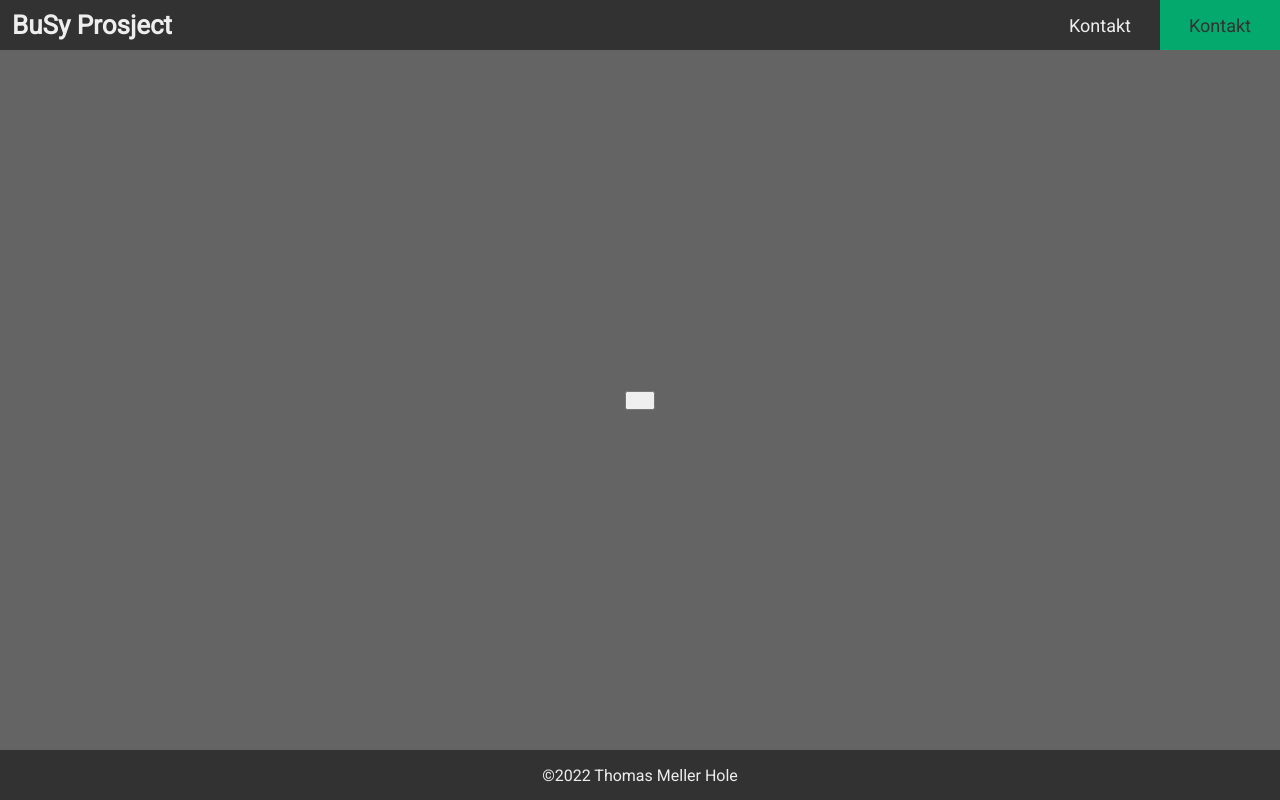
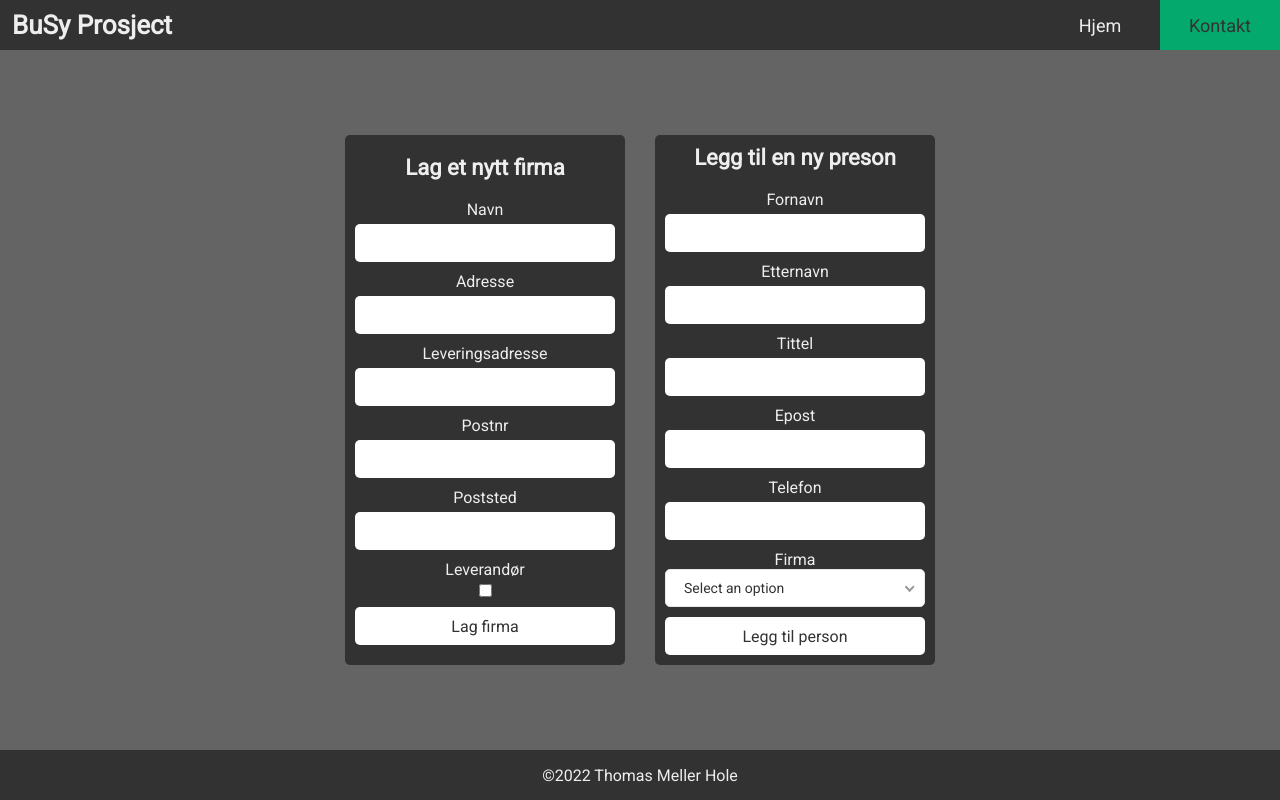
Before and after one commit to proff001/SchoolWebDevelopment, a PHP site: page /Busy/module/kontakt/ in a window 1280 px wide. Run offline with PHP 8.4, Linux system fonts and the light colour scheme; data that the repository does not hold is empty; some libraries are stand-ins or nearby versions.

Commit message:
Begynt med forms og la til nice-select2 library

```diff
--- a/Busy/index.php
+++ b/Busy/index.php
@@ -17,12 +17,12 @@
 			<div class="navItem flexAlignCenter active">Hjem</div>
 		</header>
 
-		<div id="content">
+		<div id="content" class="flexAlignCenter">
 			<button id="test">
 				Test
 			</button>
 		</div>
 
-		<footer>&#169;2022 Thomas Meller Hole</footer>
+		<footer class="flexAlignCenter">&#169;2022 Thomas Meller Hole</footer>
 	</body>
 </html>
--- a/Busy/module/kontakt/index.php
+++ b/Busy/module/kontakt/index.php
@@ -2,25 +2,63 @@
 <html lang="no">
 	<head>
 		<title>BuSy</title>
-		<!-- <link rel="stylesheet" href="style.css"> -->
+		<!-- <link rel="stylesheet" href="/Busy/style.css"> -->
 		<link rel="preconnect" href="https://fonts.gstatic.com" />
 		<link href="https://fonts.googleapis.com/css2?family=Roboto&display=swap" rel="stylesheet" />
 		<script src="https://cdnjs.cloudflare.com/ajax/libs/axios/0.26.1/axios.min.js" integrity="sha512-bPh3uwgU5qEMipS/VOmRqynnMXGGSRv+72H/N260MQeXZIK4PG48401Bsby9Nq5P5fz7hy5UGNmC/W1Z51h2GQ==" crossorigin="anonymous" referrerpolicy="no-referrer"></script>
 		<!-- Keeping for when i am developing further to avoid caching -->
 		<link rel="stylesheet" href="/Busy/style.css?<?=filemtime("/Busy/style.css")?>"/>
+		<link rel="stylesheet" href="/Busy/lib/nice-select2/nice-select2.css">
+		<script src="/Busy/lib/nice-select2/nice-select2.js"></script>
 		<script src="./script.js" defer></script>
 	</head>
 	<body>
 		<header>
 			<div id="title" class="flexAlignCenter">BuSy Prosject</div>
 			<div class="navItem flexAlignCenter active">Kontakt</div>
-			<div class="navItem flexAlignCenter"><a href="/">Kontakt</a></div>
+			<div class="navItem flexAlignCenter"><a href="/Busy">Hjem</a></div>
 		</header>
 
 		<div id="content" class="flexAlignCenter">
-			<button id="test">
-				Test
-			</button>
+			<div id="forms">
+				<form id="lagFirma">
+					<div id="title">Lag et nytt firma</div>
+
+					Navn
+					<input type="text">
+					Adresse
+					<input type="text">
+					Leveringsadresse
+					<input type="text">
+					Postnr
+					<input type="text" min="4" max="5">
+					Poststed
+					<input type="text">
+					Leverandør
+					<input type="checkbox">
+
+					<button type="submit">Lag firma</button>
+				</form>
+
+				<form id="lagPerson">
+					<div id="title">Legg til en ny preson</div>
+
+					Fornavn
+					<input type="text" name="fornavn">
+					Etternavn
+					<input type="text" name="etternavn">
+					Tittel
+					<input type="text" name="tittel">
+					Epost
+					<input type="text" name="epost" min="4" max="5">
+					Telefon
+					<input type="text" name="telefon">
+					Firma
+					<select name="firma" id="firmaSelector" style="display: none;"></select>
+
+					<button type="submit">Legg til person</button>
+				</form>
+			</div>
 		</div>
 
 		<footer class="flexAlignCenter">&#169;2022 Thomas Meller Hole</footer>
--- a/Busy/module/kontakt/script.js
+++ b/Busy/module/kontakt/script.js
@@ -1,18 +1,31 @@
+const elements = {
+	lagFirma: document.getElementById('lagFirma'),
+	firmaSelector: document.getElementById('firmaSelector'),
+
+	lagPerson: document.getElementById('lagPerson'),
+}
+
+const instance = NiceSelect.bind(elements.firmaSelector, { searchable: true });
 
 
-const button = document.getElementById('test');
+async function setupFirmaSelector() {
+	const res = await axios.post('/Busy/api/getFirma.php');
 
-button.onclick = function() {
-	axios.post('/Busy/api/createFirma.php', {
-		navn: 'Test',
-		adresse: 'Testvej 1',
-		postnr: '1234',
-		poststed: 'Testby',
-	})
-	.then((res) => {
-		console.log(res.data);
-	})
-	.catch((err) => {
-		console.log(err);
+	res.data.forEach(firmaData => {
+		const option = document.createElement('option');
+		option.value = firmaData.id;
+		option.innerHTML = firmaData.navn;
+		elements.firmaSelector.appendChild(option);
 	});
+
+	instance.update();
 }
+
+;(async () => {
+	setupFirmaSelector();
+})();
+
+elements.lagFirma.addEventListener('submit', async (e) => {
+	e.preventDefault();
+	console.log(e.target.navn.value);
+});
--- a/Busy/style.css
+++ b/Busy/style.css
@@ -10,7 +10,6 @@
   outline: 0;
   font-family: Roboto;
   box-sizing: border-box;
-  overflow-x: hidden;
   color: var(--light);
 }
 
@@ -57,7 +56,7 @@ header .navItem.active {
   color: var(--darkgray);
 }
 header .navItem:hover {
-  background-color: gainsboro;
+  background-color: rgb(220, 220, 220);
   color: var(--darkgray);
 }
 header .navItem:hover a {
@@ -84,4 +83,61 @@ footer {
   width: 100%;
   margin-top: 50px;
   min-height: calc(100vh - 100px);
+}
+
+#forms {
+  display: flex;
+  flex-wrap: wrap;
+  gap: 30px;
+}
+
+form {
+  display: flex;
+  align-items: center;
+  justify-content: center;
+  flex-direction: column;
+  background-color: var(--darkgray);
+  padding: 10px;
+  border-radius: 5px;
+}
+form #title {
+  font-size: 22px;
+  font-weight: bold;
+  margin-bottom: 20px;
+}
+form input {
+  margin-top: 5px;
+  margin-bottom: 10px;
+}
+form input[type=text] {
+  width: 260px;
+  height: 38px;
+  font-size: 16px;
+  border: none;
+  border-radius: 5px;
+  color: var(--darkgray);
+  text-align: center;
+}
+form button {
+  width: 260px;
+  height: 38px;
+  font-size: 16px;
+  border: none;
+  border-radius: 5px;
+  background-color: #fff;
+  color: var(--darkgray);
+}
+form button:hover {
+  background-color: #04AA6D;
+}
+
+.nice-select {
+  min-width: 260px;
+  margin-bottom: 10px;
+}
+.nice-select .option {
+  color: var(--darkgray);
+}
+.nice-select .current {
+  color: var(--darkgray);
 }/*# sourceMappingURL=style.css.map */
--- a/Busy/style.scss
+++ b/Busy/style.scss
@@ -10,7 +10,6 @@
 		outline: 0;
 		font-family: Roboto;
 		box-sizing: border-box;
-	overflow-x: hidden;
 		color: var(--light);
 	}
 
@@ -85,3 +84,67 @@ footer {
 		margin-top: 50px;
 		min-height: calc(100vh - 100px);
 	}
+
+	#forms {
+		display: flex;
+		flex-wrap: wrap;
+		gap: 30px;
+	}
+
+	form {
+		display: flex;
+		align-items: center;
+		justify-content: center;
+		flex-direction: column;
+		background-color: var(--darkgray);
+		padding: 10px;
+		border-radius: 5px;
+
+		#title {
+			font-size: 22px;
+			font-weight: bold;
+			margin-bottom: 20px;
+		}
+
+		input {
+			margin-top: 5px;
+			margin-bottom: 10px;
+		}
+
+		input[type="text"] {
+			width: 260px;
+			height: 38px;
+			font-size: 16px;
+			border: none;
+			border-radius: 5px;
+			color: var(--darkgray);
+			text-align: center;
+		}
+
+		button {
+			width: 260px;
+			height: 38px;
+			font-size: 16px;
+			border: none;
+			border-radius: 5px;
+			background-color: #fff;
+			color: var(--darkgray);
+		}
+
+		button:hover {
+			background-color: #04AA6D;
+		}
+	}
+
+	.nice-select {
+		min-width: 260px;
+		margin-bottom: 10px;
+
+		.option {
+			color: var(--darkgray);
+		}
+
+		.current {
+			color: var(--darkgray);
+		}
+	}
```
Also changed, not shown: style.css (+6 -6 lines), Busy/api/createPerson.php (line endings or trailing spaces), Busy/lib/nice-select2/nice-select2.css (added), Busy/lib/nice-select2/nice-select2.js (added), 2 other files. Lines whose indentation alone changed are shown as unchanged.
